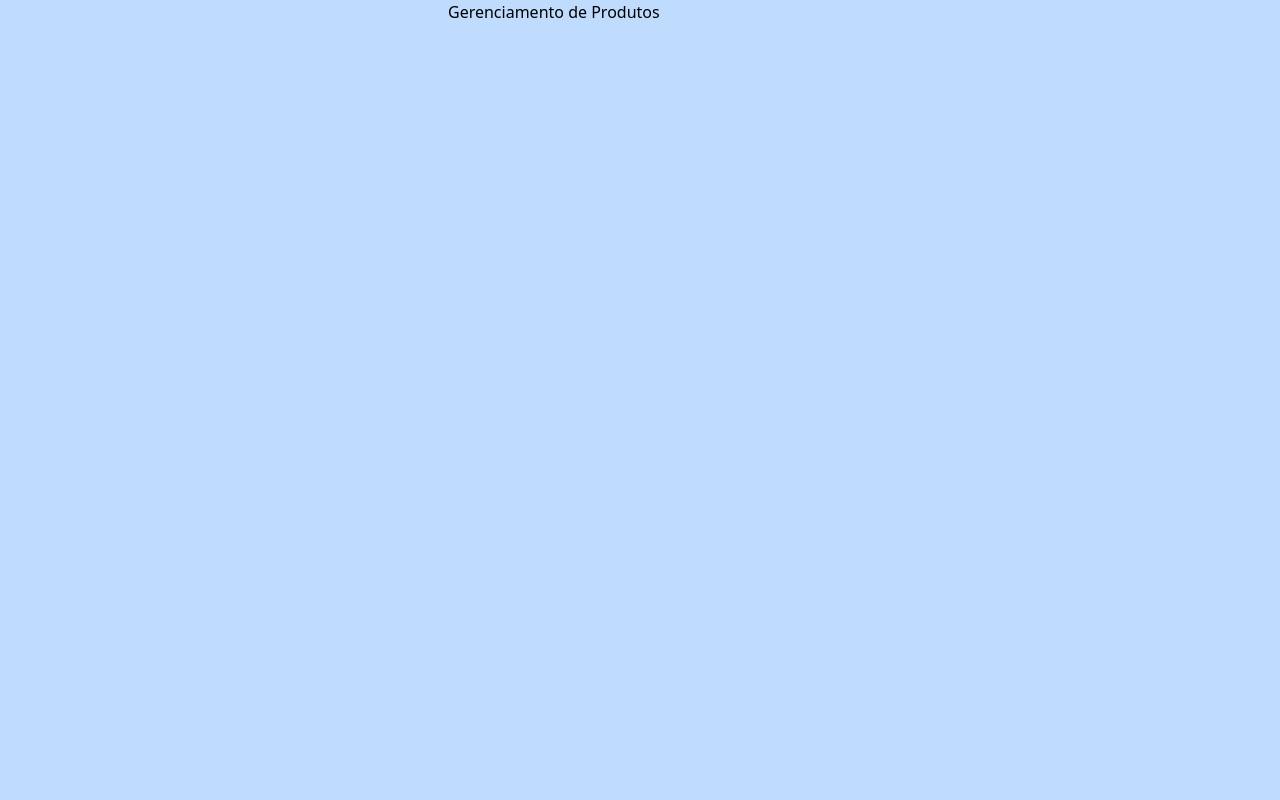
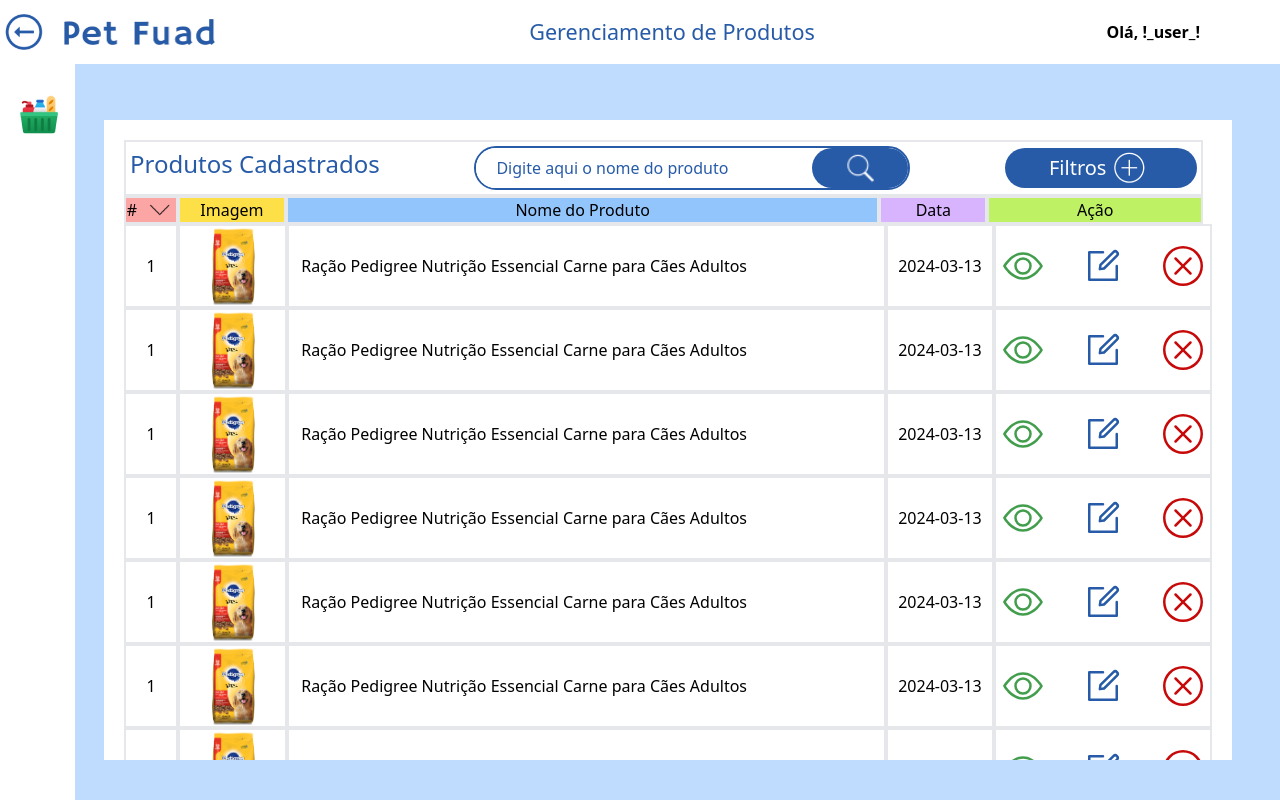
Before and after one commit to kageofwar/PetShop, a Vue app: page /administracao/opcoes/painel_produtos in a window 1280 px wide. Built offline with nearby package versions, Linux system fonts and the light colour scheme.

Commit message:
xesquedele

```diff
--- /dev/null
+++ b/src/components/Auxiliar/Adm/headerAdmin.vue
@@ -0,0 +1,16 @@
+<template>
+    <div class="grid grid-cols-[5%_25%_45%_25%] bg-white h-[8%]">
+            <router-link :to="`/administracao/opcoes`" class="flex items-center">
+                <img src="../../../assets/administracao/Produtos/voltar_azul.png" alt="botao de voltar" class="h-[70%]">
+            </router-link>
+            <div class="flex items-center">
+                <img src="../../../assets/PetFuadLogo.png" alt="logo da empresa" class="h-[40%]">
+            </div>
+            <div class="flex items-center justify-center text-[2.7vh] text-[--azul-escuro]">
+                <h1>Gerenciamento de Produtos</h1>
+            </div>
+            <div class="flex items-center justify-end mr-20 text-[2vh] font-semibold">
+                <h2> Olá, !_user_! </h2>
+            </div>
+        </div>
+</template>
--- /dev/null
+++ b/src/components/Auxiliar/Adm/produtoAdmin.vue
@@ -0,0 +1,27 @@
+<template>
+    <div class="grid grid-cols-[5%_10%_55%_10%_20%] [&>*]:border-2">
+        <div class="flex items-center justify-center">
+            <p>1</p>
+        </div>
+        <div class="flex items-center justify-center">
+            <p class=""><img src="../../../assets/produtos/pedrigre.png" class="h-20"></p>
+        </div>
+        <div class="flex items-center text-[2vh] p-3">
+            <p>Ração Pedigree Nutrição Essencial Carne para Cães Adultos</p>
+        </div>
+        <div class="flex items-center justify-center">
+            <p>2024-03-13</p>
+        </div>
+        <div class="flex items-center justify-center gap-10">
+            <img src="../../../assets/administracao/Produtos/vizualizar.svg" class="h-10 cursor-pointer">
+            <img src="../../../assets/administracao/Produtos/editar.svg" class="h-10 cursor-pointer">
+            <img src="../../../assets/administracao/Produtos/excluir.svg" class="h-10 cursor-pointer">
+        </div>
+    </div>
+</template>
+
+<script>
+export default {
+
+}
+</script>
--- a/src/views/Administração/PainelProdutos.vue
+++ b/src/views/Administração/PainelProdutos.vue
@@ -1,16 +1,103 @@
 <template>
     <div class="h-[100vh] bg-[--azul-mais-claro]">
-        <div class="grid grid-cols-[10%_25%_40%_25%]">
-            <div></div>
-            <div></div>
-            <div><h1>Gerenciamento de Produtos</h1></div>
-            <div></div>
+        <headerAdmin/>
+
+        <div class="bg-white transition-width duration-500 w-[75px] h-[92%] absolute overflow-hidden hover:w-[200px] ">
+            <div class="w-[200px] [&>*]:grid [&>*]:grid-cols-[38%_62%] mt-5">
+                <div class="cursor-pointer border-[2px] border-white hover:border-gray-700 hover:border-[2px] transition duration-500">
+                    <div class="flex items-center justify-center">
+                        <img src="../../assets/administracao/Produtos/icone_produtos.png" alt="">
+                    </div>
+                    <div class="flex items-center text-[1.8vh]">
+                        <h2>Produtos</h2>
+                    </div>
+                </div>
+            </div>
         </div>
+
+        <div class="ml-[13vh] mt-14 h-[80%] mr-[6vh] overflow-hidden">
+            <div class="bg-white h-full p-5">
+                <div class="flex border-2 text-[3vh] justify-between p-1 mr-[1.1vh]">
+                    <h2 class=" text-[--azul-escuro]">Produtos Cadastrados</h2>
+                    <div class="flex border-2 border-[--azul-escuro] rounded-3xl">
+                        <input type="text" class="h-10 placeholder:text-[2vh] placeholder:text-[--azul-escuro] text-[2vh] p-5 rounded-3xl w-[42vh] focus:outline-none" placeholder="Digite aqui o nome do produto">
+                        <button class="flex items-center justify-center bg-[--azul-escuro] rounded-3xl w-24">
+                            <img src="../../assets/administracao/Produtos/search.png" class="h-10">
+                        </button>
+                    </div>
+                    <div class="flex items-center">
+                        <button class="flex items-center justify-center bg-[--azul-escuro] w-48 h-10 rounded-3xl text-white text-[2.5vh]">
+                            <div>Filtros</div>
+                            <img src="../../assets/administracao/Produtos/mais_filtro.png" class="p-1 mt-1 mb-1">
+                        </button>
+                    </div>
+                </div>
+                <div class="grid grid-cols-[5%_10%_55%_10%_20%] [&>*]:border-2 mr-[1.1vh]">
+                    <div class="flex items-center justify-center space-x-2 bg-red-300">
+                        <h2>#</h2>
+                        <img src="../../assets/administracao/Produtos/setinha.png" class="h-6">
+                    </div>
+                    <div class="flex items-center justify-center bg-yellow-300">
+                        <h2>Imagem</h2>
+                    </div>
+                    <div class="flex items-center justify-center bg-blue-300">
+                        <h2>Nome do Produto</h2>
+                    </div>
+                    <div class="flex items-center justify-center bg-purple-300">
+                        <h2>Data</h2>
+                    </div>
+                    <div class="flex items-center justify-center bg-lime-300">
+                        <h2>Ação</h2>
+                    </div>
+                </div>
+
+                <div class="h-[91%] overflow-auto ">
+                    <produtoAdmin/>
+                    <produtoAdmin/>
+                    <produtoAdmin/>
+                    <produtoAdmin/>
+                    <produtoAdmin/>
+                    <produtoAdmin/>
+                    <produtoAdmin/>
+                    <produtoAdmin/>
+                </div>
+
+            </div>
+        </div>
+
+
     </div>
 </template>
 
 <script>
+import headerAdmin from '@/components/Auxiliar/Adm/headerAdmin.vue';
+import produtoAdmin from '@/components/Auxiliar/Adm/produtoAdmin.vue';
 export default {
-
+    components: {
+        headerAdmin,
+        produtoAdmin
+    }
 }
 </script>
+
+<style scoped>
+
+    *::-webkit-scrollbar {
+      width: 10px;
+      /* width of the entire scrollbar */
+    }
+
+    *::-webkit-scrollbar-track {
+      background: white;
+      /* color of the tracking area */
+    }
+
+    *::-webkit-scrollbar-thumb {
+      background-color: rgb(194, 196, 200);
+      /* color of the scroll thumb */
+      border-radius: 50px;
+      /* roundness of the scroll thumb */
+      border: 4px solid white;
+      /* creates padding around scroll thumb */
+    }
+</style>
```
Also changed, not shown: src/assets/administracao/Produtos/icone_produtos.png (added).
